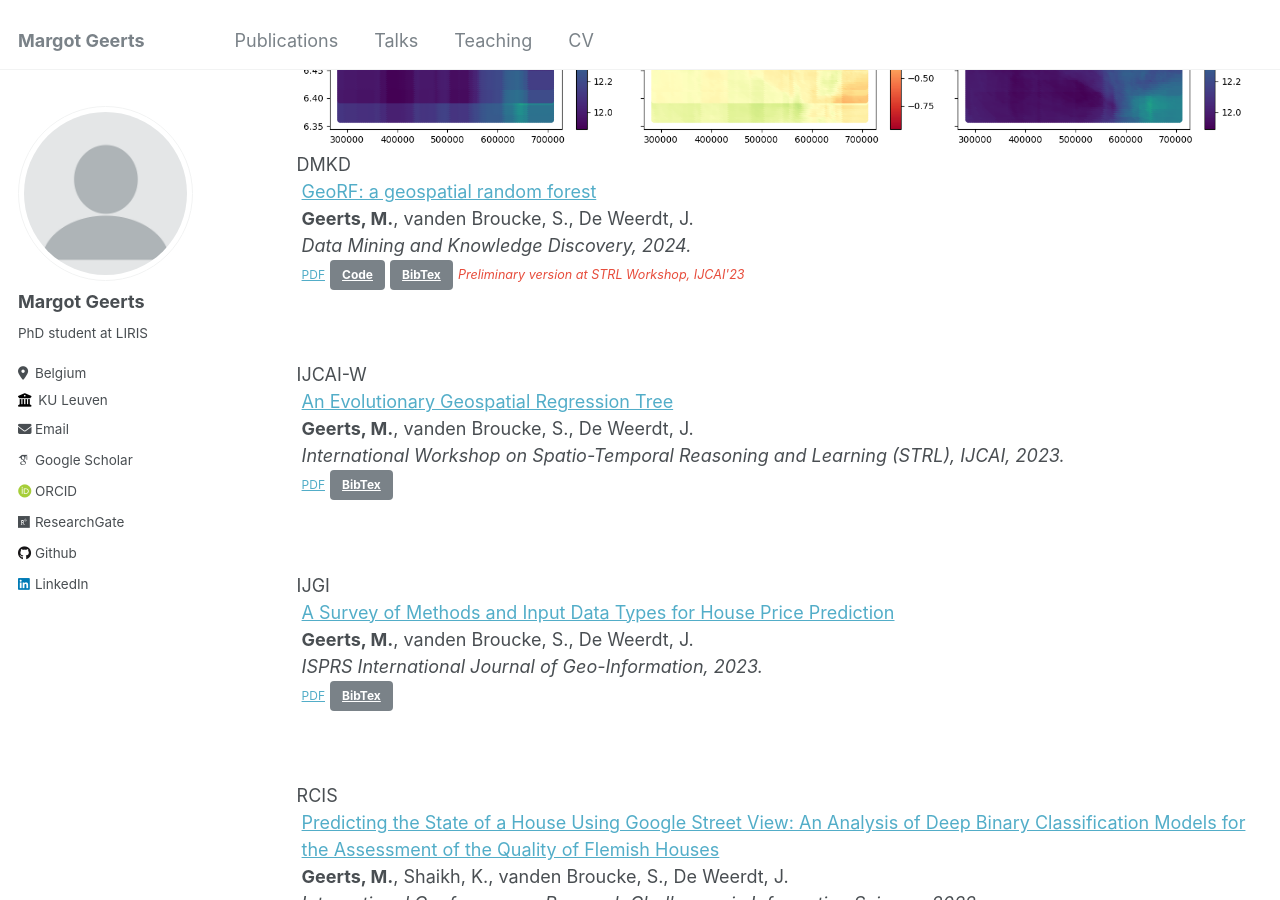
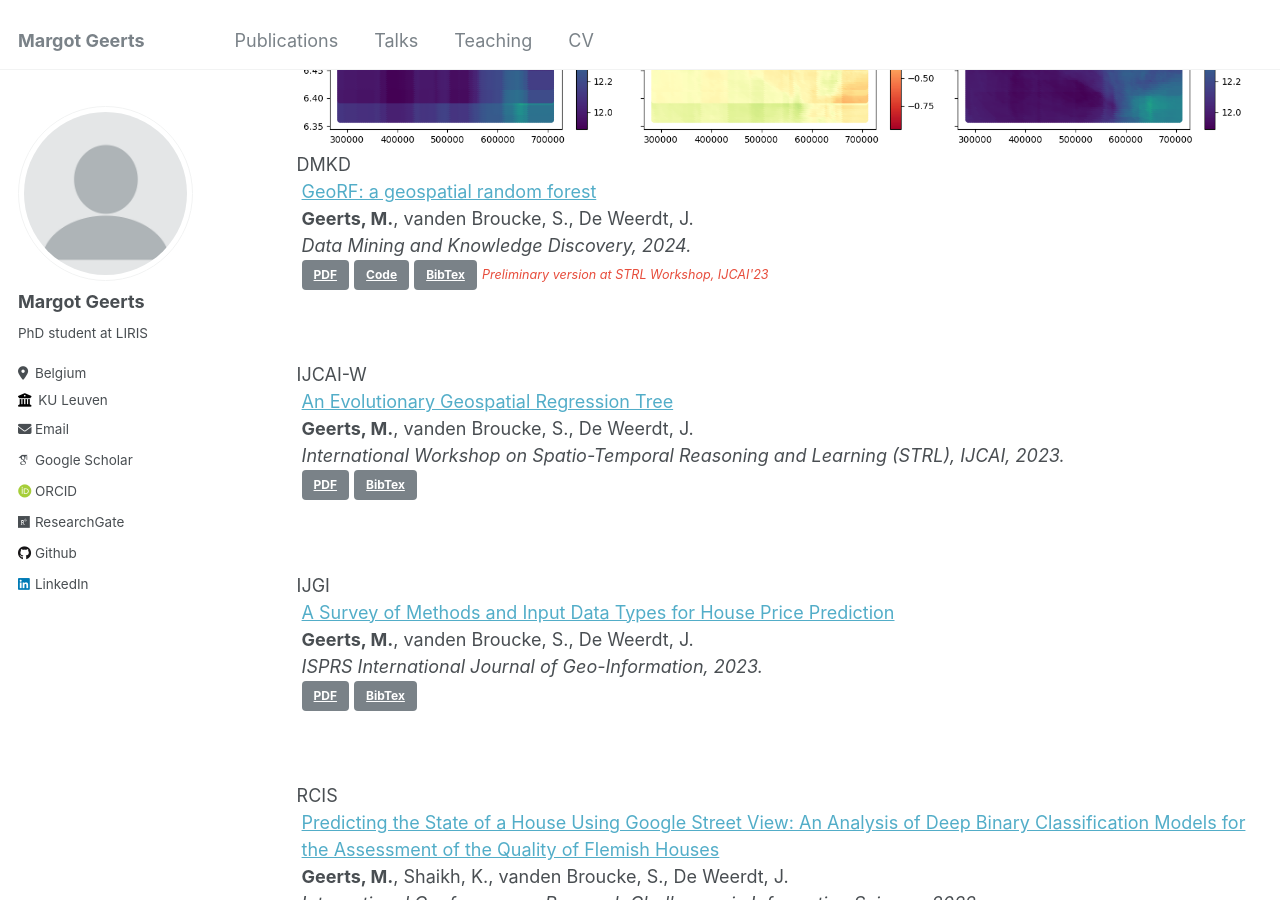
Before and after one commit to margotgeerts/margotgeerts.github.io, a Jekyll site: the page built from _pages/publications.md, in a window 1280 px wide and 900 px high, scrolled down 523 px. Built offline with Jekyll 4.4.1, drawn with Linux system fonts in a browser that asks for light colours; some web fonts are replaced.

Commit message:
Update publications.md

```diff
--- a/_pages/publications.md
+++ b/_pages/publications.md
@@ -31,7 +31,7 @@
       </div>
     <div class="links">
       {% if link.pdf %}
-      <a href="{{ link.pdf }}" class="btn--small" role="button" target="_blank" style="font-size:12px;">PDF</a>
+      <a href="{{ link.pdf }}" class="btn --info" role="button" target="_blank" style="font-size:12px;">PDF</a>
       {% endif %}
       {% if link.code %}
       <a href="{{ link.code }}" class="btn" role="button" target="_blank" style="font-size:12px;">Code</a>
```
